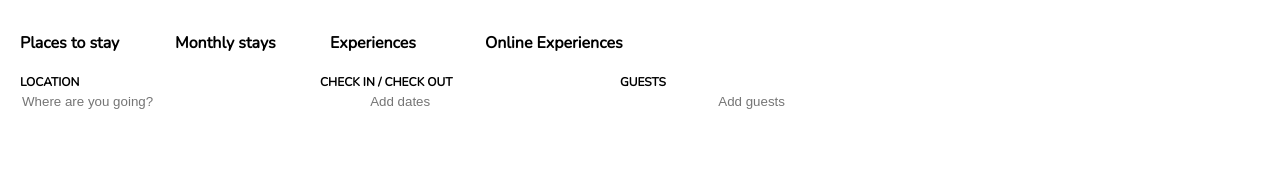
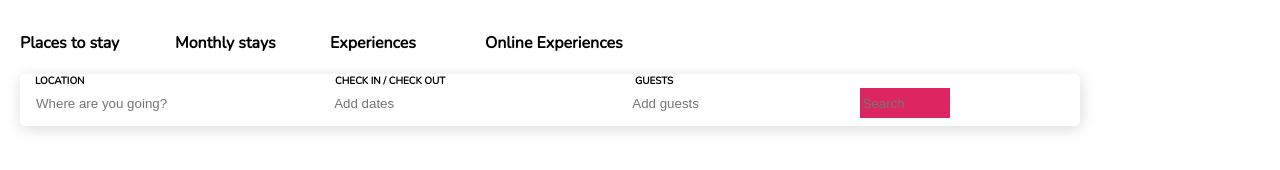
Before and after one commit to Kyra-christensen/copy-website, a plain HTML site: page index.html in a window 1280 px wide. Shown: the part 134-304 px from the top of the page. Drawn offline with nearby package versions, Linux system fonts and the light colour scheme.

Commit message:
finished styling the header section

```diff
--- a/index.html
+++ b/index.html
@@ -40,16 +40,17 @@
                 <span>Online Experiences</span>
             </div>
         </div>
-        <div>
-            <div class="inputs">
+        <div class="input-area">
+            <div class="input-title">
                 <div >LOCATION</div>
                 <div>CHECK IN / CHECK OUT</div>
                 <div>GUESTS</div>
             </div>
             <div>
-                <input class="location"  placeholder='Where are you going?'>
-                <input class="check-in" placeholder="Add dates">
+                <input class="location"placeholder='Where are you going?'>
+                <input class="check-in"placeholder="Add dates">
                 <input class="guests" placeholder="Add guests">
+                <input class="search" placeholder="Search"
             </div>
 
 
--- a/style.css
+++ b/style.css
@@ -61,24 +61,43 @@ nav {
 
 .tabs{
     display:grid;
-    margin-left: 20px;
+    padding-left: 20px;
     margin-bottom: 20px;
     grid-gap: 5px;
     grid-template-columns: 150px 150px 150px 150px;
     font-weight: bold;
 }
 
-.inputs{
+.input-title{
     display:grid;
-    grid-template-columns: 300px 300px 450px;
-    margin-left: 20px;
+    grid-template-columns: 300px 300px 200px;
     font-weight: 900;
-    font-size: 12px;
+    font-size: 10px;
+    margin-left: 15px;
 }
 
 input{
-    margin-left: 20px;
     margin-right: 68px;
     width: 20%;
     border: none;
+    margin-left: 14px;
 }
+
+.guests{
+    margin-right: 0;
+}
+
+.input-area{
+    box-shadow: 1px 3px 15px 0px rgba(0,0,0,0.15);
+    width: 1060px;
+    margin-left: 20px;
+    border-radius: 5px;
+
+}
+
+input.search{
+    margin-bottom: 8px;
+    width: 90px;
+    height: 30px;
+    background-color:rgb(221, 37, 98);
+}
```
